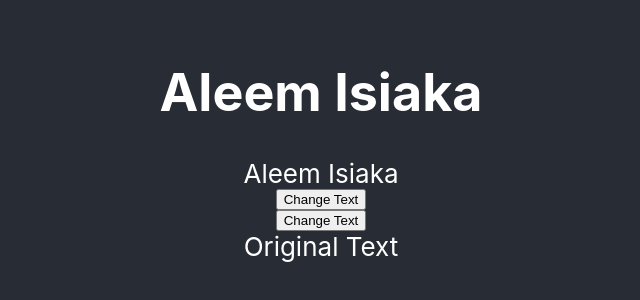
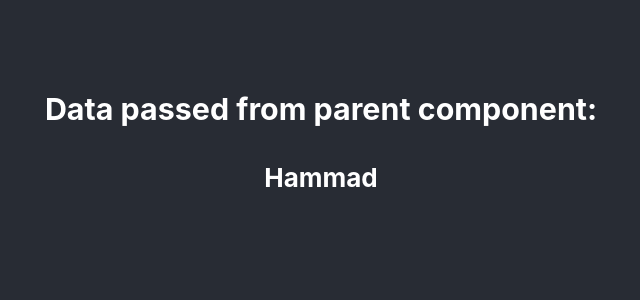
Before and after one commit to tohammad/react-app-practise, a React (Create React App) app in the folder react-app/: page / in a window 1280 px wide. Shown: the part 256-556 px from the top of the page, without its empty margins (319-959 px from the left). Built offline with nearby package versions, Linux system fonts and the light colour scheme.

Commit message:
prop drilling

```diff
--- a/react-app/src/App.js
+++ b/react-app/src/App.js
@@ -1,19 +1,11 @@
 import "./App.css";
-import ComponentMultipleRendering from "./ComponentMultipleRendering";
-import ComponentUseRef from "./ComponentUseRef";
-import ComponentUsingLocalVar from "./ComponentUsingLocalVar";
-import ComponentUseRefShallowRendering from "./ComponentUseRefShallowRendering";
-import ComponentUseRef2 from "./ComponentUseRef2";
+import Parent from "./Parent";
 
 function App() {
   return (
     <div className="App">
       <header className="App-header">
-        {/* <ComponentMultipleRendering /> */}
-         {/* <ComponentUseRef /> */}
-        {/* <ComponentUsingLocalVar /> */}
-        <ComponentUseRefShallowRendering/>
-        <ComponentUseRef2 />
+        <Parent/>
       </header>
     </div>
   );
--- /dev/null
+++ b/react-app/src/Child1.js
@@ -0,0 +1,6 @@
+import Child2 from "./Child2";
+const Child1 = ({ name }) => {
+  return <Child2 name={name} />;
+};
+
+export default Child1;
--- /dev/null
+++ b/react-app/src/Child2.js
@@ -0,0 +1,6 @@
+import Child3 from "./Child3";
+const Child2 = ({ name }) => {
+  return <Child3 name={name} />;
+};
+
+export default Child2;
--- /dev/null
+++ b/react-app/src/Child3.js
@@ -0,0 +1,10 @@
+const Child3 = ({ name }) => {
+  return (
+    <>
+      <h3> Data passed from parent component:</h3>
+      <h4>{name}</h4>
+    </>
+  );
+};
+
+export default Child3;
--- a/react-app/src/ComponentMultipleRendering.js
+++ /dev/null
@@ -1,19 +0,0 @@
-import { useState } from "react";
-
-const Card = () => {
-  const [toggled, setToggled] = useState(false);
-
-  const handleMouseMove = () => {
-    setToggled(!toggled);
-    console.log(toggled);
-  };
-
-  return (
-    <div>
-      <h3 onMouseMove={handleMouseMove}>Hover Over Me</h3>
-      {toggled && <h3>Hovered</h3>}
-    </div>
-  );
-};
-
-export default Card;
--- a/react-app/src/ComponentUseRef copy.js
+++ /dev/null
@@ -1,6 +0,0 @@
-<div class="title">
-  Title
-</div>
-<script>
-  const titleDiv = document.querySelector("div.title")
-</script>
--- a/react-app/src/ComponentUseRef.js
+++ /dev/null
@@ -1,18 +0,0 @@
-import { useRef } from "react";
-
-const Card = () => {
-  let toggled = useRef(false);
-  const handleMouseMove = () => {
-    toggled.current = !toggled.current;
-    console.log(toggled.current);
-  };
-
-  return (
-    <>
-      <h3 onMouseMove={handleMouseMove}>Hover Over Me</h3>
-      {toggled.current && <h3>Hovered</h3>}
-    </>
-  );
-};
-
-export default Card;
--- a/react-app/src/ComponentUseRef2.js
+++ /dev/null
@@ -1,19 +0,0 @@
-import { useRef } from "react";
-
-const Card = () => {
-  const titleRef = useRef();
-  const handleOnClick = () => {
-    titleRef.current.textContent = "Updated Text";
-  };
-
-  return (
-    <>
-      <button onClick={handleOnClick}>Change Text</button>
-      <div className="title" ref={titleRef}>
-        Original Text
-      </div>
-    </>
-  );
-};
-
-export default Card;
--- a/react-app/src/ComponentUseRefShallowRendering.js
+++ /dev/null
@@ -1,31 +0,0 @@
-import { useRef, useEffect } from "react";
-
-const Username = ({name}) => {
-  return <span>{name}</span>
-}
-
-const User = () => {
-  const user = useRef("Aleem Isiaka");
-
-  console.log("Original Name", user.current);
-  const handleOnClick = () => {
-    user.current= "Hammad";
-    console.log("Original Name", user.current);
-  };
-  useEffect(() => {
-    setTimeout(() => {
-      user.current= "Hammad";
-    },3000)
-  })
-
-  // Both children won't be re-rendered due to shallow rendering mechanism
-  // implemented for useRef
-  return (<>
-    <h1 ref={user}>{user.current}</h1>
-    <Username name={user.current} />
-
-     <button onClick={handleOnClick}>Change Text</button>
-  </>);
-}
-
-export default User;
--- a/react-app/src/ComponentUsingLocalVar.js
+++ /dev/null
@@ -1,17 +0,0 @@
-const Card = () => {
-  let toggled = false;
-
-  const handleMouseMove = () => {
-    toggled =!toggled;
-    console.log(toggled);
-  };
-
-  return (
-    <>
-      <h3 onMouseMove={handleMouseMove}>Hover Over Me</h3>
-      {toggled && <h3>Hovered</h3>}
-    </>
-  );
-};
-
-export default Card;
--- /dev/null
+++ b/react-app/src/Parent.js
@@ -0,0 +1,12 @@
+import { useState } from "react";
+import Child1 from "./Child1";
+const Parent = () => {
+    const [name, setName] = useState("Hammad");
+    return (
+        <div>
+        <Child1 name={name}/>
+        </div>
+    )
+}
+
+export default Parent;
```
